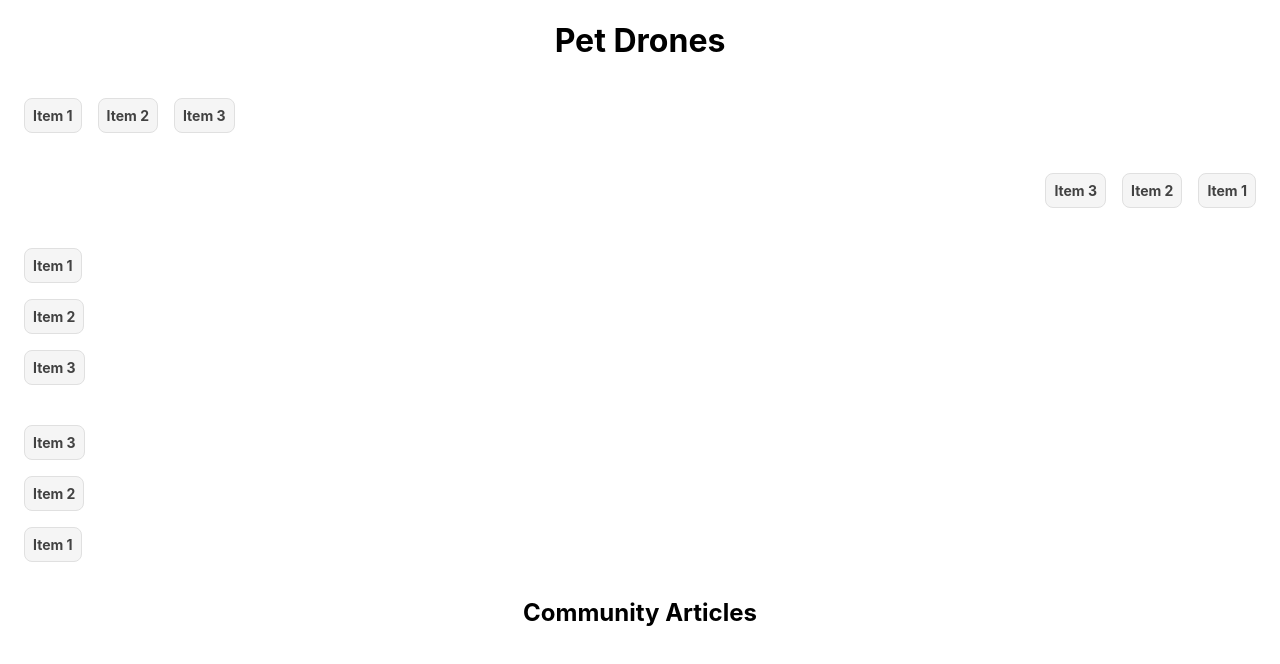
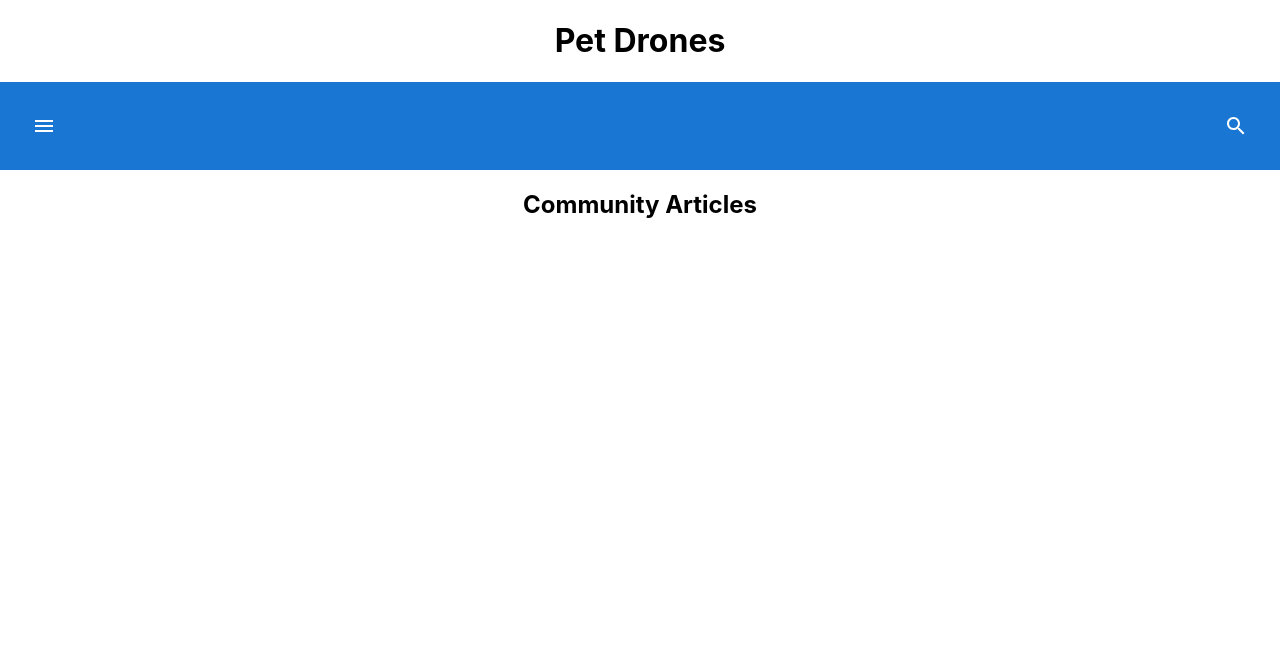
Before and after one commit to Jeffrey-Fazal/pet-drones, a React (Create React App) app: page / in a window 1280 px wide. Shown: the top 664 px of the page. Built offline with nearby package versions, Linux system fonts and the light colour scheme.

Commit message:
Navbar draft

```diff
--- a/package.json
+++ b/package.json
@@ -5,6 +5,7 @@
   "dependencies": {
     "@emotion/react": "^11.10.6",
     "@emotion/styled": "^11.10.6",
+    "@mui/icons-material": "^5.11.9",
     "@mui/material": "^5.11.9",
     "@testing-library/jest-dom": "^5.16.5",
     "@testing-library/react": "^13.4.0",
--- a/src/components/NavBar.jsx
+++ b/src/components/NavBar.jsx
@@ -1,100 +1,37 @@
 import React from 'react'
 import Box, { BoxProps } from '@mui/material/Box';
+import IconButton from "@mui/material/IconButton";
+import MenuIcon from "@mui/icons-material/Menu";
+import SearchIcon from "@mui/icons-material/Search";
 
-function Item(props) {
-    const { sx, ...other } = props;
+
+function NavItem(props) {
+    const { children, ...other } = props;
+    return (
+      <Box sx={{ p: 1, m: 1 }}>
+        <IconButton {...other}>{children}</IconButton>
+      </Box>
+    );
+  }
+
+  export default function NavBar() {
     return (
       <Box
         sx={{
+          display: "flex",
+          flexDirection: "row",
+          justifyContent: "space-between",
+          alignItems: "center",
           p: 1,
-          m: 1,
-          bgcolor: (theme) => (theme.palette.mode === 'dark' ? '#101010' : 'grey.100'),
-          color: (theme) => (theme.palette.mode === 'dark' ? 'grey.300' : 'grey.800'),
-          border: '1px solid',
-          borderColor: (theme) =>
-            theme.palette.mode === 'dark' ? 'grey.800' : 'grey.300',
-          borderRadius: 2,
-          fontSize: '0.875rem',
-          fontWeight: '700',
-          ...sx,
+          bgcolor: "primary.main"
         }}
-        {...other}
-      />
+      >
+        <NavItem>
+          <MenuIcon sx={{ color: "common.white" }} />
+        </NavItem>
+        <NavItem>
+          <SearchIcon sx={{ color: "common.white" }} />
+        </NavItem>
+      </Box>
     );
   }
-
-class NavBar extends React.Component {
-    render() {
-        return (
-            <div className='main'>
-            {/* TODO: Jeff to add icon and look into hambuger menu? */}
-
-            <div style={{ width: '100%' }}>
-      <Box
-        sx={{
-          display: 'flex',
-          flexDirection: 'row',
-          p: 1,
-          m: 1,
-          bgcolor: 'background.paper',
-          borderRadius: 1,
-        }}
-      >
-        <Item>Item 1</Item>
-        <Item>Item 2</Item>
-        <Item>Item 3</Item>
-      </Box>
-      <Box
-        sx={{
-          display: 'flex',
-          flexDirection: 'row-reverse',
-          p: 1,
-          m: 1,
-          bgcolor: 'background.paper',
-          borderRadius: 1,
-        }}
-      >
-        <Item>Item 1</Item>
-        <Item>Item 2</Item>
-        <Item>Item 3</Item>
-      </Box>
-      <Box
-        sx={{
-          display: 'flex',
-          alignItems: 'flex-start',
-          flexDirection: 'column',
-          p: 1,
-          m: 1,
-          bgcolor: 'background.paper',
-          borderRadius: 1,
-        }}
-      >
-        <Item>Item 1</Item>
-        <Item>Item 2</Item>
-        <Item>Item 3</Item>
-      </Box>
-      <Box
-        sx={{
-          display: 'flex',
-          flexDirection: 'column-reverse',
-          alignItems: 'flex-start',
-          p: 1,
-          m: 1,
-          bgcolor: 'background.paper',
-          borderRadius: 1,
-        }}
-      >
-        <Item>Item 1</Item>
-        <Item>Item 2</Item>
-        <Item>Item 3</Item>
-      </Box>
-    </div>
-
-            {/* EOF DIV */}
-
-            </div>
-        )
-    }
-}
-
-export default NavBar;
```
Also changed, not shown: 1 other file (tests, documents, lock files or other folders).
